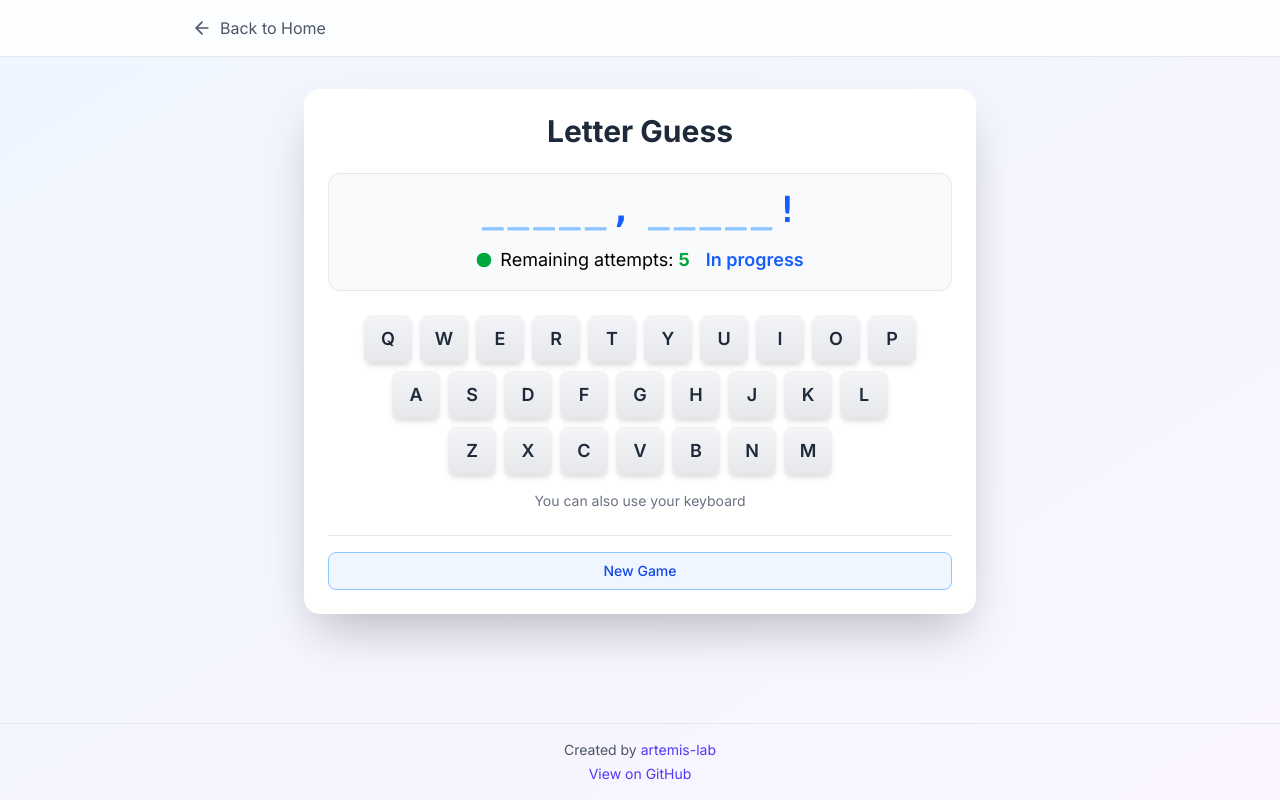
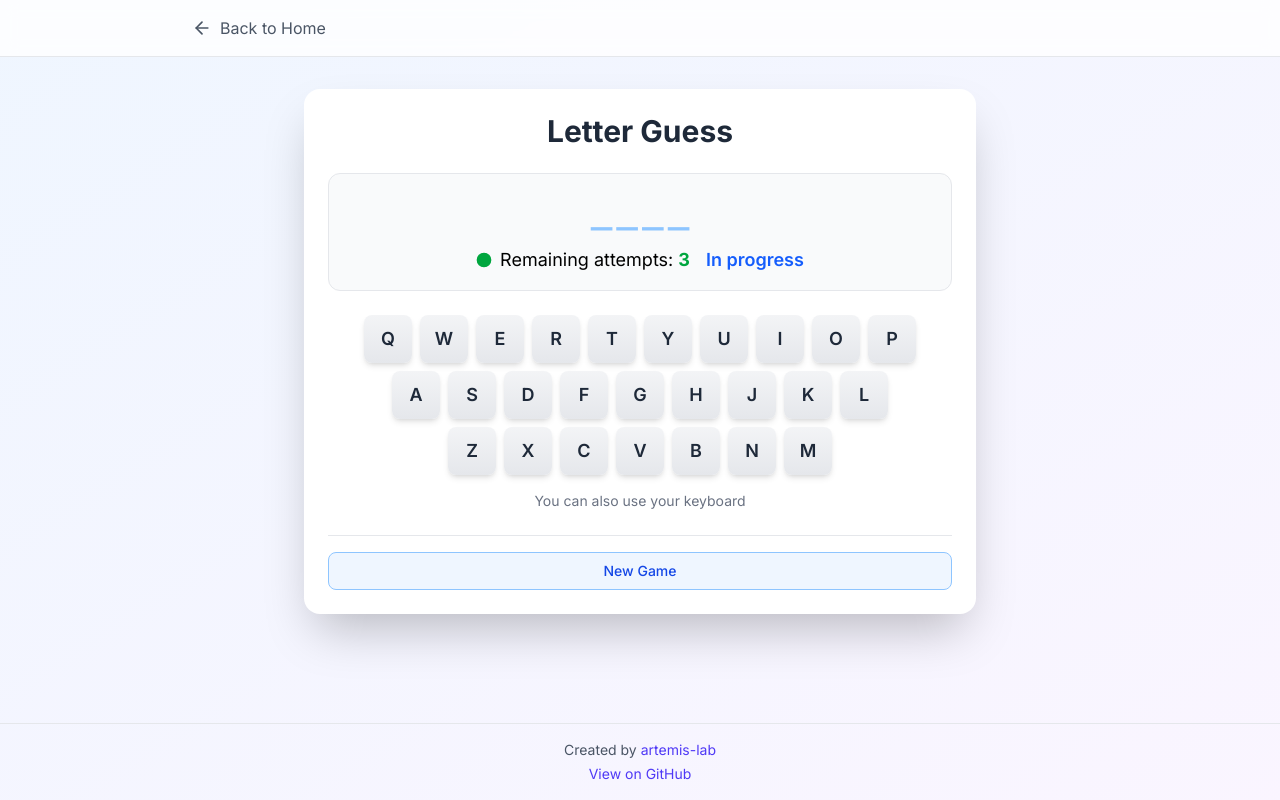
Before and after one commit to artemis-lab/react-demos, a React (Vite) app: page /games/letter-guess in a window 1280 px wide. Built offline with nearby package versions, Linux system fonts and the light colour scheme.

Commit message:
Add a random word selection when create a new game

```diff
--- a/src/demos/games/LetterGuess/LetterGuess.tsx
+++ b/src/demos/games/LetterGuess/LetterGuess.tsx
@@ -8,7 +8,7 @@ import RevealableWord from "./RevealableWord";
 
 const LetterGuess = () => {
   const [game, setGame] = useState<LetterGuessGame>(() =>
-    LetterGuessGame.create(5, "HELLO, WORLD!"),
+    LetterGuessGame.createRandom(),
   );
 
   const onLetterClick = useCallback((letter: string): void => {
@@ -16,7 +16,7 @@ const LetterGuess = () => {
   }, []);
 
   const handleReset = useCallback(() => {
-    setGame((prev: LetterGuessGame) => prev.reset());
+    setGame(LetterGuessGame.createRandom());
   }, []);
 
   const attemptsRemaining = game.getAttemptsRemaining();
@@ -25,11 +25,12 @@ const LetterGuess = () => {
   const status = game.getStatus();
   const visibleLetters = game.getVisibleLetters();
 
-  const isGameOver = status !== "in_progress";
-
   return (
     <div className="flex items-center justify-center">
-      <div className="flex w-full max-w-2xl flex-col items-center gap-4 rounded-2xl bg-white p-4 shadow-2xl sm:gap-6 sm:p-6">
+      <div
+        aria-label="Letter Guess Game"
+        className="flex w-full max-w-2xl flex-col items-center gap-4 rounded-2xl bg-white p-4 shadow-2xl sm:gap-6 sm:p-6"
+      >
         <h1 className="text-2xl font-bold text-gray-800 sm:text-3xl">
           Letter Guess
         </h1>
@@ -48,7 +49,7 @@ const LetterGuess = () => {
         <div className="w-full overflow-x-auto">
           <LetterKeyboard
             clickedLetters={clickedLetters}
-            disabled={isGameOver}
+            disabled={status !== "in_progress"}
             onLetterClick={onLetterClick}
           />
         </div>
@@ -56,7 +57,8 @@ const LetterGuess = () => {
         <div className="w-full border-t border-gray-200 pt-4">
           <button
             aria-label="Start a new game"
-            className="w-full rounded-lg border border-blue-300 bg-blue-50 px-6 py-2 text-sm font-medium text-blue-700 transition-colors duration-200 hover:bg-blue-100 active:bg-blue-200"
+            className="w-full rounded-lg border border-blue-300 bg-blue-50 px-6 py-2 text-sm font-medium text-blue-700 transition-colors hover:bg-blue-100 active:bg-blue-200"
+            type="button"
             onClick={handleReset}
           >
             New Game
--- a/src/games/LetterGuess/game.ts
+++ b/src/games/LetterGuess/game.ts
@@ -1,4 +1,5 @@
 import { isLetter } from "./utils";
+import { WORD_LIST } from "./words";
 
 type GameStatus = "in_progress" | "lost" | "won";
 
@@ -13,8 +14,8 @@ type GameState = {
 class LetterGuessGame {
   private readonly clickedLetters: ReadonlySet<string>;
   private readonly maxAttempts: number;
+  private readonly targetUniqueLetters: ReadonlySet<string>;
   private readonly targetWord: string;
-  private readonly targetUniqueLetters: ReadonlySet<string>;
   private readonly visibleLetters: ReadonlySet<string>;
 
   private constructor(state: GameState) {
@@ -26,41 +27,101 @@ class LetterGuessGame {
   }
 
   /**
-   * Creates a new Letter Guess game with initial state.
-   * @param maxAttempts - Maximum number of incorrect guesses allowed
-   * @param targetWord - The word or phrase to guess (case-insensitive, will be normalized to uppercase)
+   * Extracts unique letters from a word.
+   * @param word - The word to extract letters from
+   * @returns Set of unique letters (uppercase)
+   */
+  private static getUniqueLetters(word: string): Set<string> {
+    const normalizedWord = word.toUpperCase();
+    const uniqueLetters = new Set<string>();
+    for (const character of normalizedWord) {
+      if (isLetter(character)) {
+        uniqueLetters.add(character);
+      }
+    }
+    return uniqueLetters;
+  }
+
+  /**
+   * Calculates the maximum number of incorrect attempts based on unique letter count.
+   * @param uniqueLetterCount - The number of unique letters in the word
+   * @returns Number of max attempts (minimum 3, maximum 10)
+   */
+  private static calculateMaxAttempts(uniqueLetterCount: number): number {
+    // Give approximately half the number of unique letters as max wrong attempts
+    // Minimum 3, maximum 10
+    return Math.min(10, Math.max(3, Math.floor(uniqueLetterCount / 2)));
+  }
+
+  /**
+   * Internal helper to create a game from a word with optional auto-calculated max attempts.
+   * @param targetWord - The word to use
+   * @param maxAttempts - Optional max attempts; if not provided, auto-calculated based on difficulty
    * @returns A new LetterGuessGame instance
-   * @throws {Error} If targetWord contains no letters or maxAttempts is less than 1
+   * @throws {Error} If word contains no letters or maxAttempts is less than 1
    */
-  static create(maxAttempts: number, targetWord: string): LetterGuessGame {
-    // Validate maxAttempts
-    if (maxAttempts < 1) {
+  private static createFromWord(
+    targetWord: string,
+    maxAttempts?: number,
+  ): LetterGuessGame {
+    // Normalize and validate word
+    const normalizedTargetWord = targetWord.toUpperCase();
+    const uniqueLetters = this.getUniqueLetters(targetWord);
+
+    if (uniqueLetters.size === 0) {
+      throw new Error("Word must contain at least one letter");
+    }
+
+    // Calculate or use provided max attempts
+    const finalMaxAttempts =
+      maxAttempts ?? this.calculateMaxAttempts(uniqueLetters.size);
+
+    if (finalMaxAttempts < 1) {
       throw new Error("maxAttempts must be at least 1");
     }
 
-    // Normalize target word to uppercase
-    const normalizedTargetWord = targetWord.toUpperCase();
-
-    // Count unique letters in target word
-    const uniqueLetters = new Set<string>();
-    for (const char of normalizedTargetWord) {
-      if (isLetter(char)) {
-        uniqueLetters.add(char);
-      }
-    }
-
-    // Validate that target word contains at least one letter
-    if (uniqueLetters.size === 0) {
-      throw new Error("targetWord must contain at least one letter");
-    }
-
+    // Create game instance
     return new LetterGuessGame({
       clickedLetters: new Set<string>(),
-      maxAttempts,
+      maxAttempts: finalMaxAttempts,
       targetUniqueLetters: uniqueLetters,
       targetWord: normalizedTargetWord,
       visibleLetters: new Set<string>(),
     });
+  }
+
+  /**
+   * Creates a new Letter Guess game with a random word from the word list.
+   * Max attempts are automatically calculated based on word difficulty.
+   * @returns A new LetterGuessGame instance
+   * @throws {Error} If the word list is empty or word contains no letters
+   * @example
+   * const game = LetterGuessGame.createRandom();
+   */
+  static createRandom(): LetterGuessGame {
+    if (WORD_LIST.length === 0) {
+      throw new Error("Word list cannot be empty");
+    }
+    const randomIndex = Math.floor(Math.random() * WORD_LIST.length);
+    const randomWord = WORD_LIST[randomIndex];
+    if (!randomWord) {
+      throw new Error("Failed to select a random word");
+    }
+
+    return this.createFromWord(randomWord);
+  }
+
+  /**
+   * Creates a new Letter Guess game with a custom word and difficulty.
+   * @param maxAttempts - Maximum number of incorrect guesses allowed (minimum 1)
+   * @param targetWord - The word or phrase to guess (case-insensitive)
+   * @returns A new LetterGuessGame instance
+   * @throws {Error} If word contains no letters or maxAttempts is less than 1
+   * @example
+   * const game = LetterGuessGame.create(5, "TYPESCRIPT");
+   */
+  static create(maxAttempts: number, targetWord: string): LetterGuessGame {
+    return this.createFromWord(targetWord, maxAttempts);
   }
 
   /**
@@ -92,7 +153,8 @@ class LetterGuessGame {
 
     if (remainingLettersCount === 0) {
       return "won";
-    } else if (attemptsRemaining === 0) {
+    }
+    if (attemptsRemaining === 0) {
       return "lost";
     }
     return "in_progress";
@@ -116,13 +178,13 @@ class LetterGuessGame {
 
   /**
    * Makes a guess by clicking a letter.
-   * @param letter - The letter to guess (case-insensitive, will be normalized to uppercase)
+   * @param letter - The letter to guess (case-insensitive)
    * @returns A new LetterGuessGame instance with the guess applied, or the current instance if the guess is invalid
    * @remarks
    * - Returns a new instance if the guess is valid
    * - Returns the current instance (unchanged) if the game is over or the letter was already clicked
    * - Decrements attempts if the guessed letter is not in the target word
-   * - Updates game status to "won" if all letters are revealed, or "lost" if attempts reach 0
+   * - Game status becomes "won" if all letters are revealed, or "lost" if attempts reach 0
    */
   guessLetter(letter: string): LetterGuessGame {
     // Game is already over
--- /dev/null
+++ b/src/games/LetterGuess/words.ts
@@ -0,0 +1,22 @@
+export const WORD_LIST = [
+  "ALGORITHM",
+  "API",
+  "ASYNC",
+  "BACKEND",
+  "CODE",
+  "COMPONENT",
+  "CONSTANT",
+  "DATABASE",
+  "DEBUGGING",
+  "DEVELOPER",
+  "FRAMEWORK",
+  "FRONTEND",
+  "FUNCTION",
+  "HELLO, WORLD!",
+  "INTERFACE",
+  "JAVASCRIPT",
+  "PROGRAMMING",
+  "REACT",
+  "TYPESCRIPT",
+  "VARIABLE",
+];
```
